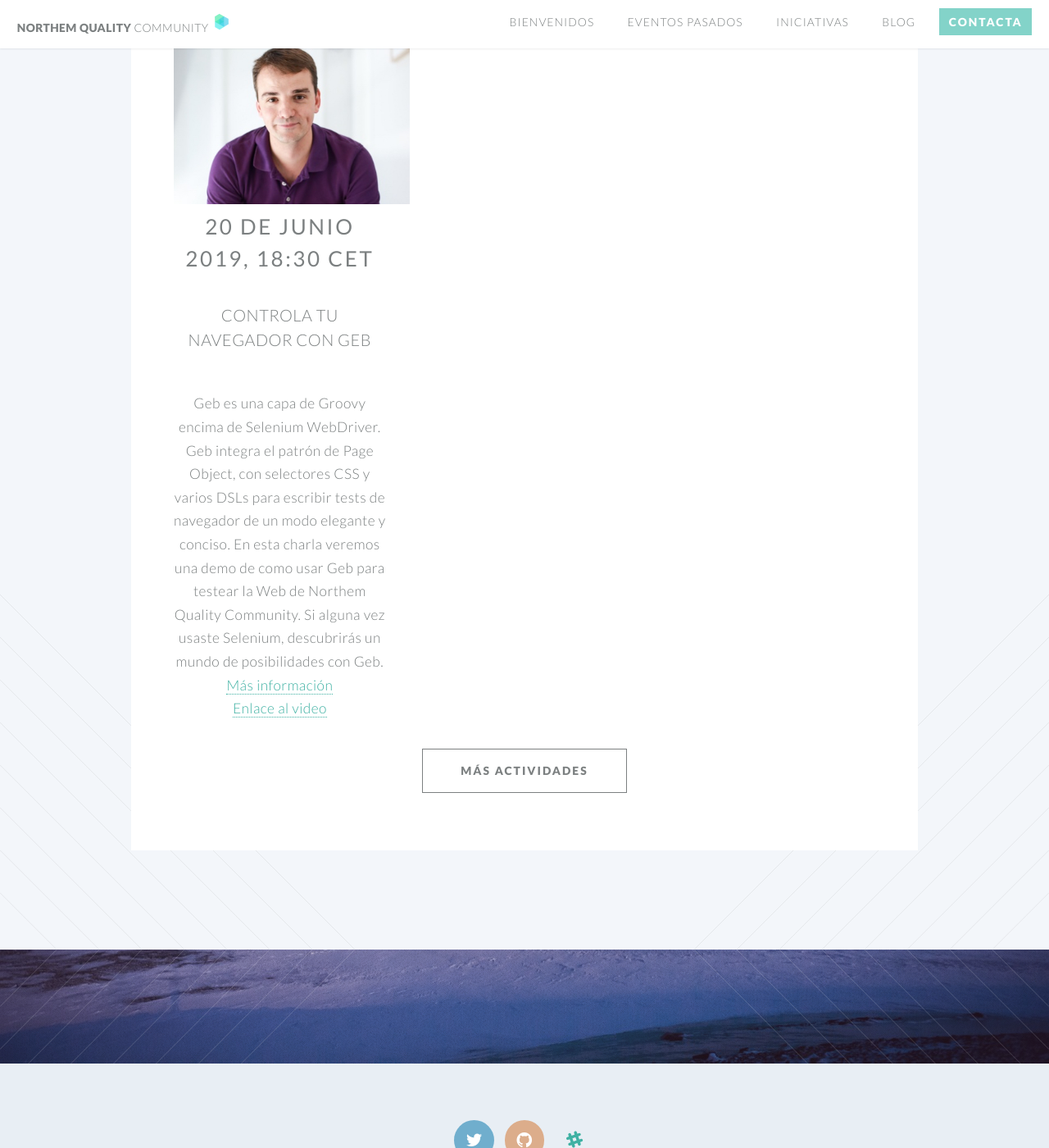
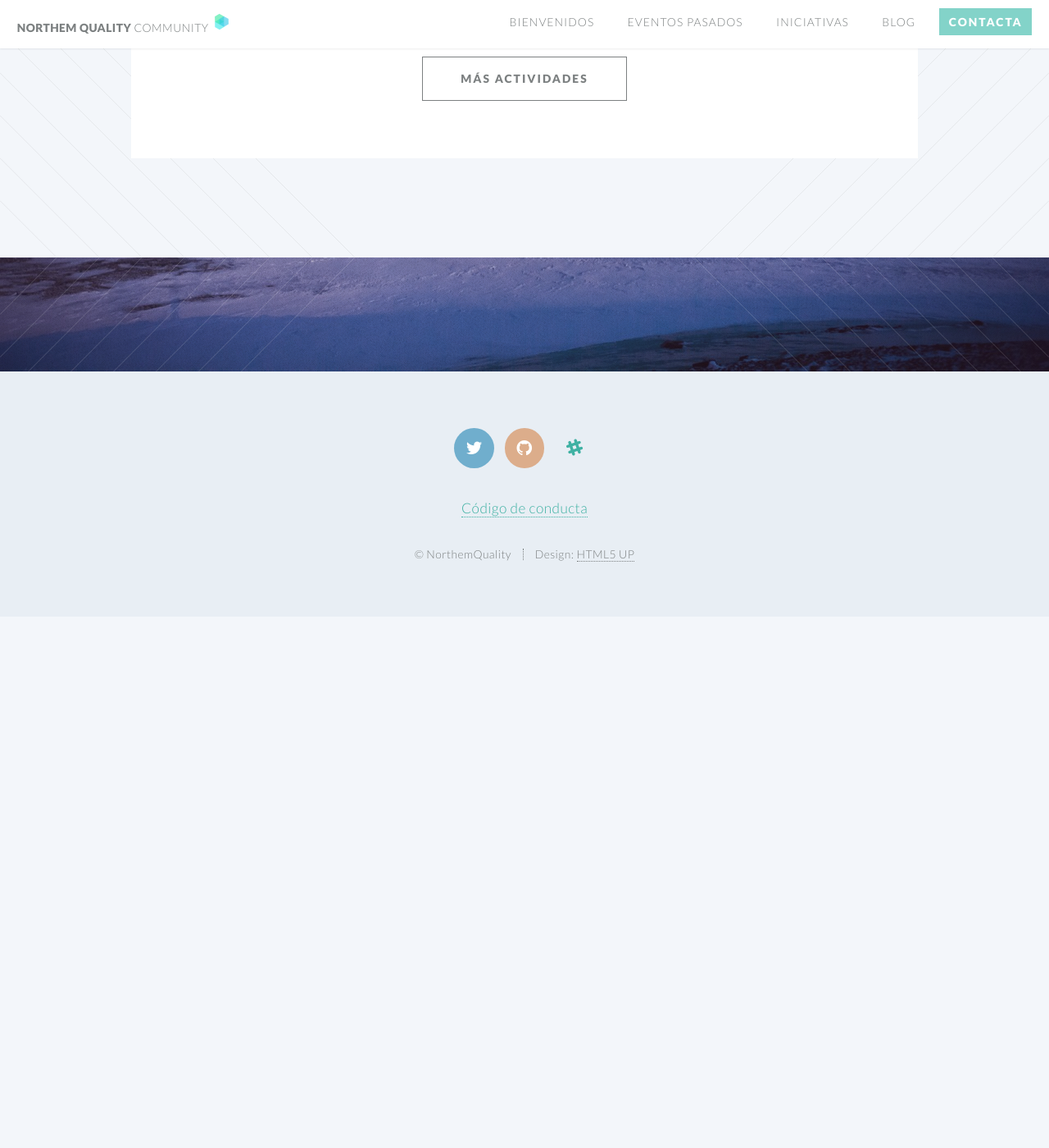
Before and after one commit to NorthemQuality/northemquality.github.io, a Jekyll site: the page built from index.html, in a window 1280 px wide and 1400 px high, scrolled down 1134 px. Shown: the whole window at 82% size. Built offline with Jekyll 4.4.1, drawn with Linux system fonts in a browser that asks for light colours; after the commit the page ends 1886 px from its top, so only the background shows below that.

Commit message:
fix index

```diff
--- a/index.html
+++ b/index.html
@@ -24,21 +24,6 @@ layout: landing-page
 					</header>
 
 					<div class="row">
-						<div class="4u">
-							<section>
-								<img src="images/sergiodelamo.jpg" alt="" height="214"/>
-								<header>
-									<h2><strong>20 de Junio 2019, 18:30 CET</strong></h2>
-								</header>
-								<p><h3>Controla tu navegador con Geb</h3>
-								</br>
-								Geb es una capa de Groovy encima de Selenium WebDriver. Geb integra el patrón de Page Object, con selectores CSS y varios DSLs para escribir tests de navegador de un modo elegante y conciso. En esta charla veremos una demo de como usar Geb para testear la Web de Northem Quality Community. Si alguna vez usaste Selenium, descubrirás un mundo de posibilidades con Geb.
-								</br>
-								<a href="https://github.com/NorthemQuality/community-activities/issues/11" target="_blank">Más información</a>
-							    </br>
-								<a href="https://www.youtube.com/watch?v=00bqYXNKH18" target="_blank">Enlace al video</a>
-							</section>
-						</div>
 					</div>
 
 					<footer class="major">
```
